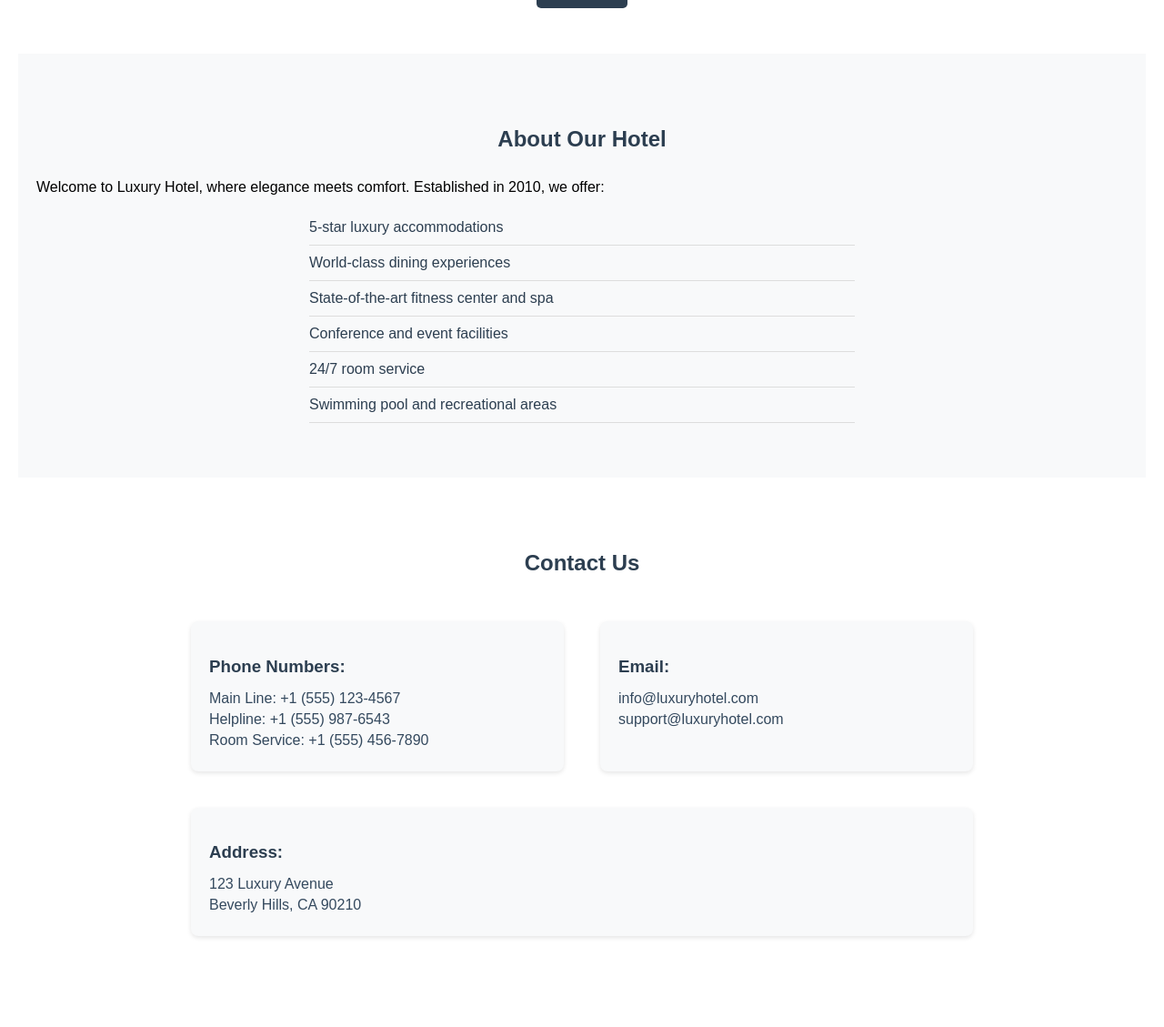
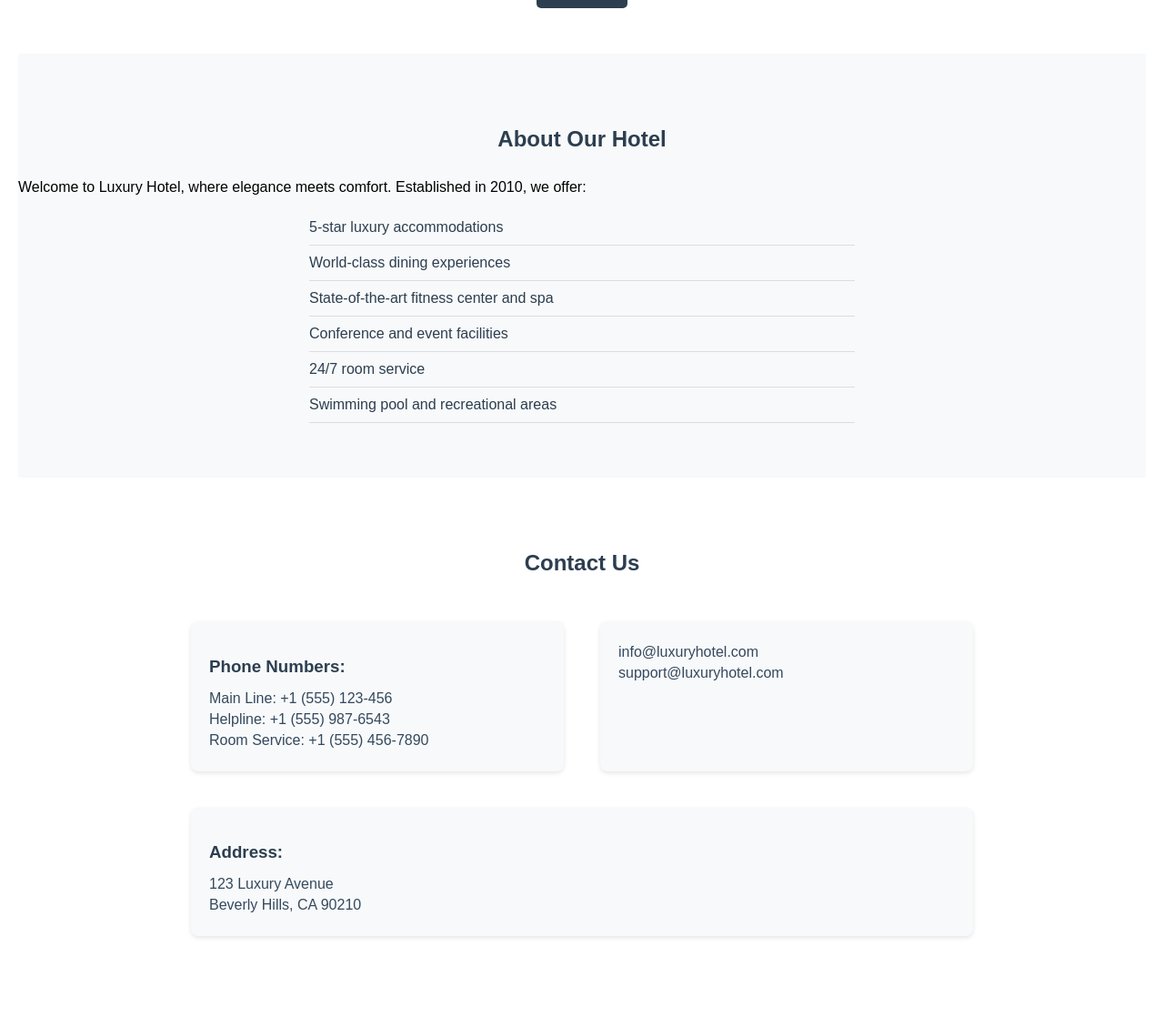
Before and after one commit to anitha-2811/Hotel-Booking-Management, a Flask app: page / in a window 1280 px wide. Shown: the part 246-1375 px from the top of the page at 91% size. Run offline with Flask 3, Linux system fonts and the light colour scheme.

Commit message:
Update index.html

```diff
--- a/HBM 2/templates/index.html
+++ b/HBM 2/templates/index.html
@@ -22,7 +22,7 @@
     </div>
 
     <section id="about" class="about-section">
-        <div class="container">
+
             <h2>About Our Hotel</h2>
             <p>Welcome to Luxury Hotel, where elegance meets comfort. Established in 2010, we offer:</p>
             <ul>
@@ -42,12 +42,12 @@
             <div class="contact-info">
                 <div class="contact-item">
                     <h3>Phone Numbers:</h3>
-                    <p>Main Line: +1 (555) 123-4567</p>
+                    <p>Main Line: +1 (555) 123-456
                     <p>Helpline: +1 (555) 987-6543</p>
                     <p>Room Service: +1 (555) 456-7890</p>
                 </div>
                 <div class="contact-item">
-                    <h3>Email:</h3>
+
                     <p>info@luxuryhotel.com</p>
                     <p>support@luxuryhotel.com</p>
                 </div>
```
